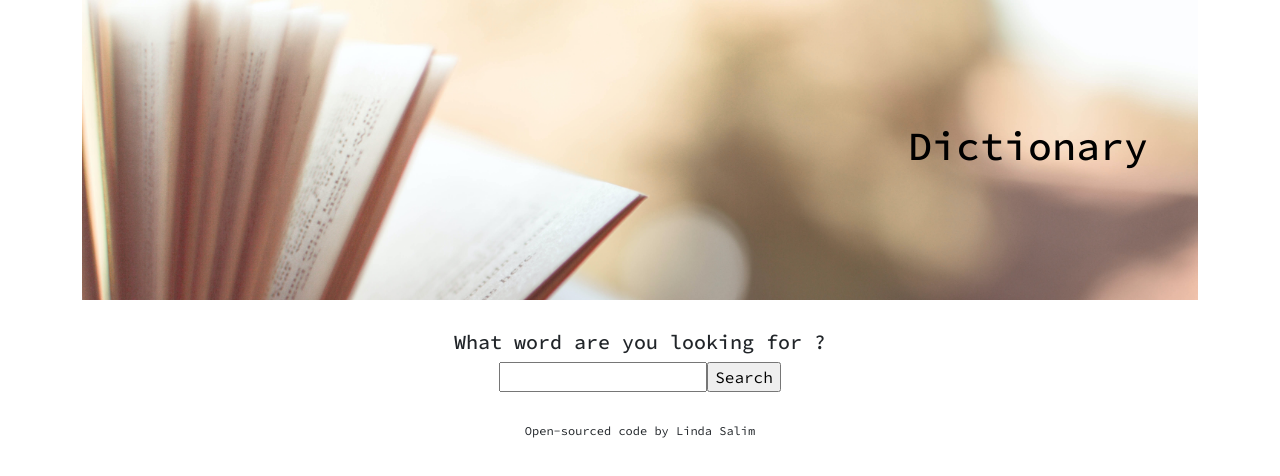
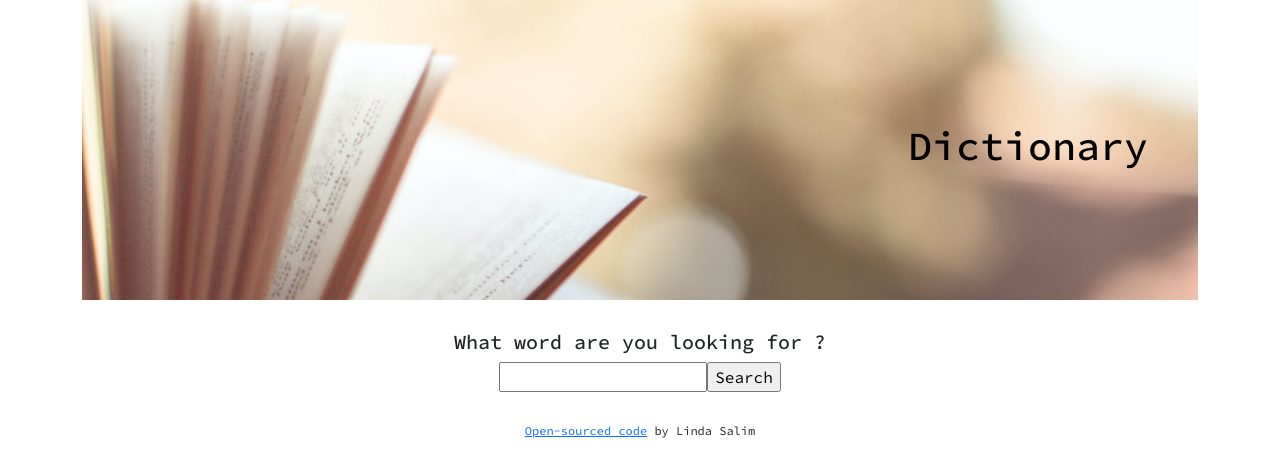
Before and after one commit to lndslm/dictionary-react-app, a React (Create React App) app: page / in a window 1280 px wide. Shown: the top 476 px of the page. Built offline with nearby package versions, Linux system fonts and the light colour scheme.

Commit message:
Added the link to the GitHub repo

```diff
--- a/src/App.js
+++ b/src/App.js
@@ -14,7 +14,16 @@
         <main>
           <Dictionary />
         </main>
-        <footer className="App-footer">Open-sourced code by Linda Salim</footer>
+        <footer className="App-footer">
+          <a
+            href="https://github.com/lndslm/dictionary-react-app"
+            target="_blank"
+            rel="noreferrer noopener"
+          >
+            Open-sourced code
+          </a>{" "}
+          by Linda Salim
+        </footer>
       </div>
     </div>
   );
```
